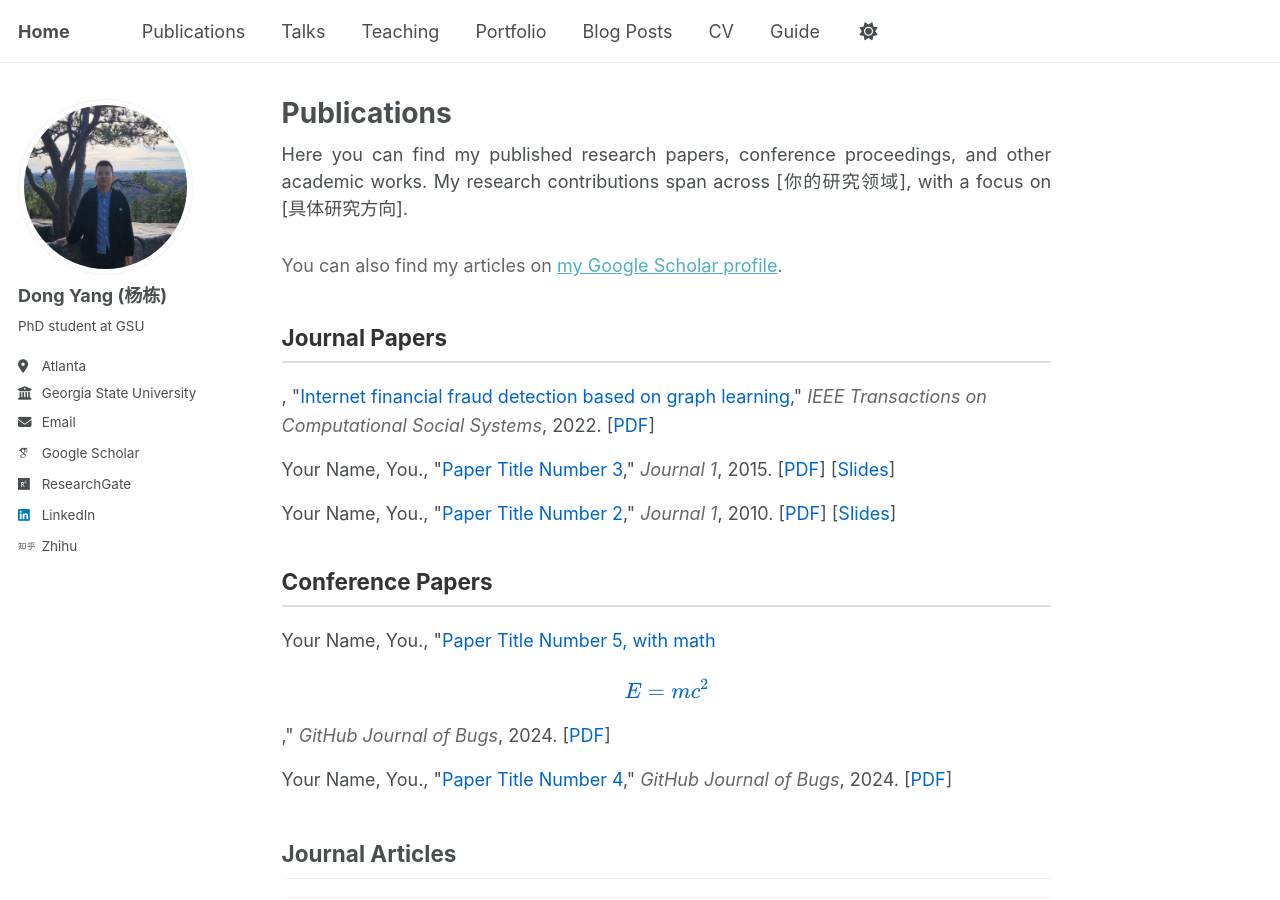
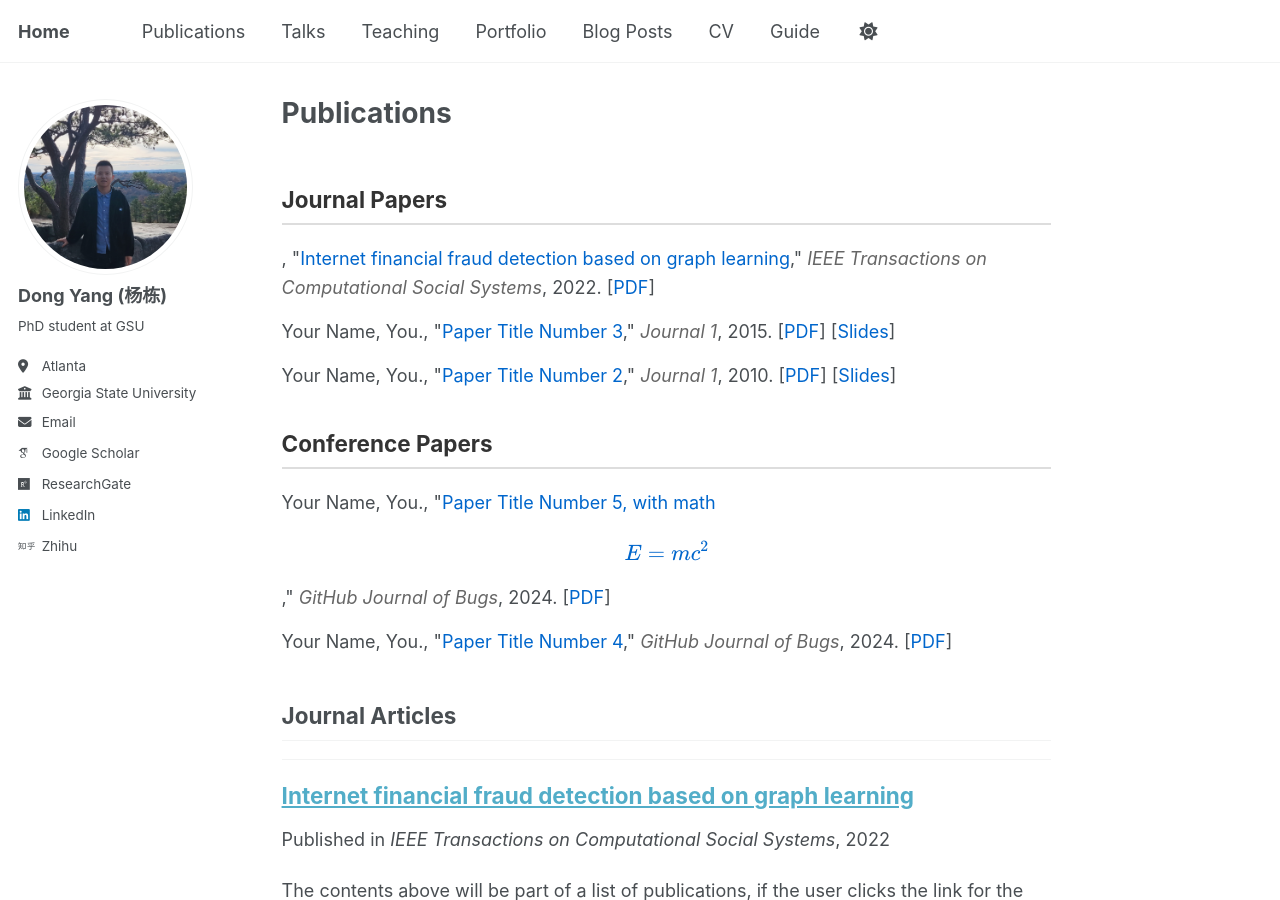
Before and after one commit to DongYang26/DongYang26.github.io, a Jekyll site: the page built from _pages/publications.html, in a window 1280 px wide and 900 px high. Built offline with Jekyll 4.4.1, drawn with Linux system fonts in a browser that asks for light colours; some web fonts are replaced; a script that is not in the unit is left out.

Commit message:
Update publications.html

```diff
--- a/_pages/publications.html
+++ b/_pages/publications.html
@@ -6,12 +6,12 @@ author_profile: true
 ---
 
 <div style="text-align: justify; margin-bottom: 30px;">
-<p>Here you can find my published research papers, conference proceedings, and other academic works. My research contributions span across [你的研究领域], with a focus on [具体研究方向].</p>
+
 </div>
 
 {% if site.author.googlescholar %}
   <div style="margin-bottom: 20px; color: #666;">
-    You can also find my articles on <a href="{{site.author.googlescholar}}">my Google Scholar profile</a>.
+<!--     You can also find my articles on <a href="{{site.author.googlescholar}}">my Google Scholar profile</a>. -->
   </div>
 {% endif %}
 
```
